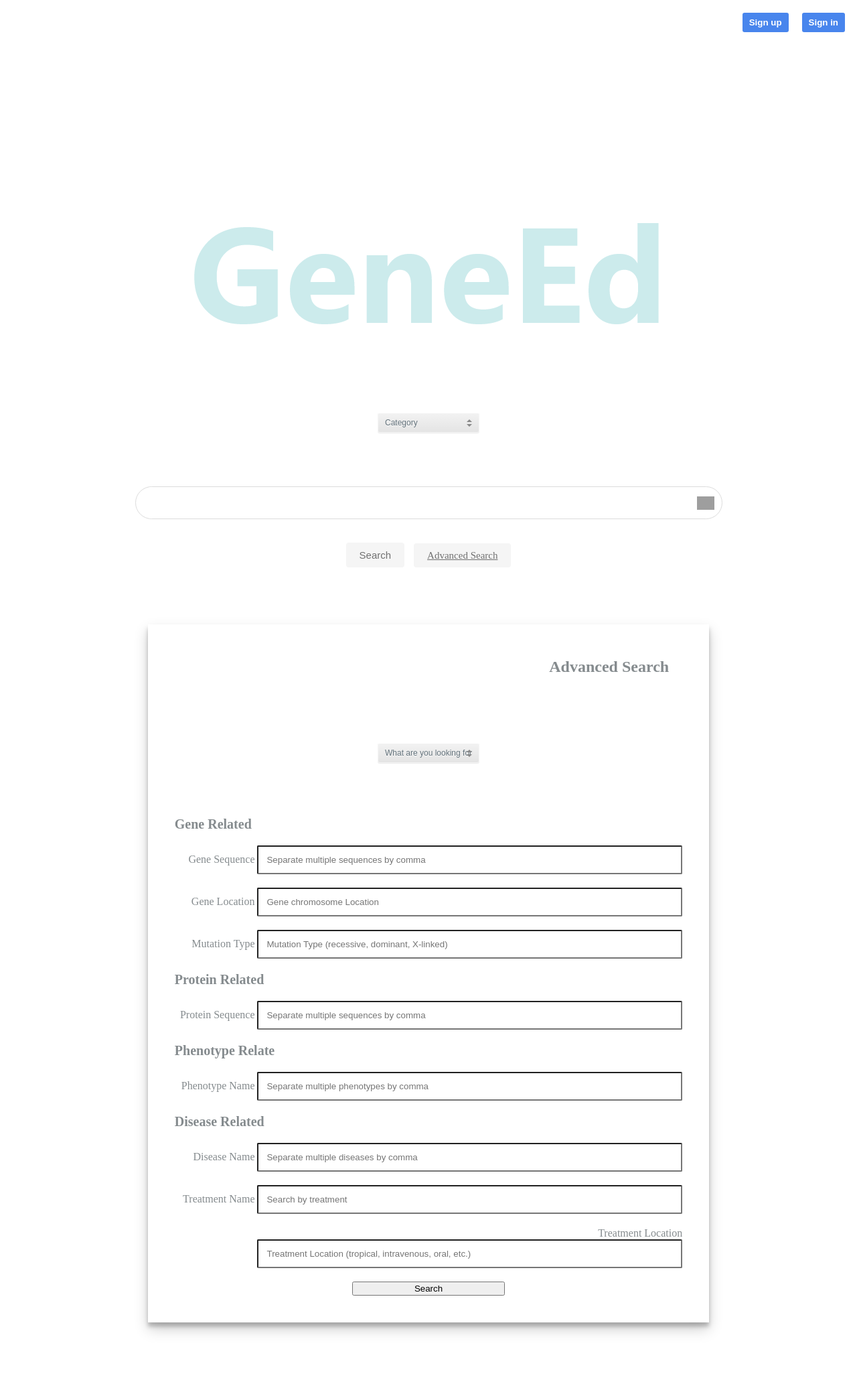
After one commit to xinyu-g/geneEd, a Flask app: page /search/advancedsearch in a window 1280 px wide. The commit adds this page. Shown: the whole page at 67% size. Run offline with Flask 2, Linux system fonts and the light colour scheme; some libraries are stand-ins or nearby versions; grey boxes are pictures that could not be loaded.

Commit message:
add advance search

```diff
--- a/geneEd/search.py
+++ b/geneEd/search.py
@@ -2,6 +2,8 @@ from flask import (
     Blueprint, flash, g, redirect, render_template, request, session, url_for, redirect
 )
 import mysql.connector
+import itertools
+import sys
 
 
 bp = Blueprint('search', __name__, url_prefix='/search')
@@ -27,8 +29,106 @@ def searchSymbol():
         return render_template('search.html')
 
 
-@bp.route('/advanced', methods=('GET','POST'))
+@bp.route('/advancedsearch', methods=('GET','POST'))
 def advanceSearch():
+
     if request.method == 'POST':
-        gseq = request.form['gseq']
-        mtype = request.form['mtype']
+
+        gseq = request.form.get['gseq']
+        mtype = request.form.get['mtype']
+        gloc = request.form.get['gloc']
+        pseq = request.form.get['pseq']
+        dname = request.form.get['dname']
+        tname = request.form.get['tname']
+        tloc = request.form.get['tloc']
+        cnx = mysql.connector.connect(user='root', passwd='root', database='geneEd')
+        cur = cnx.cursor()
+        query = ("SELECT * FROM gene WHERE symbol LIKE '%" + sym + "%'")
+
+    else:
+        return render_template('advancedSearchgeneral.html')
+
+@bp.route('/advancedsearch/gene&inherit', methods=('GET','POST'))
+def advanceSearch2():
+
+    if request.method == 'POST':
+
+        gseq = request.form.getlist('gseq')
+        mtype = request.form.getlist('mtype')
+        print(gseq, file=sys.stderr)
+        print(mtype, file=sys.stderr)
+        cnx = mysql.connector.connect(user='root', passwd='root', database='geneEd')
+        cur = cnx.cursor()
+        lst = []
+        if gseq and mtype:
+            lst = list(itertools.product(gseq, mtype))
+        elif gseq:
+            lst = list(itertools.product(gseq, ['recessive', 'X-linked', 'dominant']))
+
+        print(lst, file=sys.stderr)
+        # query = ("SELECT * FROM gene WHERE symbol LIKE '%" + sym + "%'")
+        query = """
+                SELECT g.symbol, mutationType,
+                ROUND (
+                        (
+                            LENGTH(p.diseaseName)
+                            - LENGTH( REPLACE ( p.diseaseName, "'", "") )
+                        ) / LENGTH("'") / 2
+                    ) AS diseaseCount
+                FROM gene g LEFT JOIN protein p USING (proteinName) LEFT JOIN disease d USING (diseaseName)
+                WHERE g.sequence LIKE "%{}%" AND diseaseName <> "[]" AND mutationType = "{}"
+                """
+        entries = []
+        for g, m in lst:
+            cur.execute(query.format(g,m))
+            entry = [t for t in cur]
+            print(entry, file=sys.stderr)
+            entries = entries + entry
+
+        return render_template('advancedSearchResult2.html', entries=entries)
+
+    else:
+        return render_template('advancedSearch#2.html')
+
+
+
+@bp.route('/advancedsearch/prot&disease', methods=('GET','POST'))
+def advanceSearch3():
+
+    if request.method == 'POST':
+
+        dname = request.form.getlist('dname')
+        mtype = request.form.getlist('mtype')
+        cnx = mysql.connector.connect(user='root', passwd='root', database='geneEd')
+        cur = cnx.cursor()
+        lst = []
+        if dname and mtype:
+            lst = list(itertools.product(dname, mtype))
+        elif dname:
+            lst = list(itertools.product(dname, ['recessive', 'X-linked', 'dominant']))
+
+        print(lst, file=sys.stderr)
+        # query = ("SELECT * FROM gene WHERE symbol LIKE '%" + sym + "%'")
+        query = """
+                SELECT d.diseaseName, COUNT(p.proteinId), t.treatCount
+                FROM protein p NATURAL JOIN disease d,
+                (SELECT d.diseaseName, COUNT(DISTINCT treatmentName) AS treatCount
+                FROM disease d NATURAL JOIN treatment
+                WHERE d.diseaseName <> '[]'
+                GROUP BY d.diseaseName) t
+                WHERE d.diseaseName LIKE '%{}%'
+                AND d.mutationType LIKE '%{}%'
+                AND d.diseaseName = t.diseaseName
+                GROUP BY d.diseaseName
+                """
+        entries = []
+        for d, m in lst:
+            cur.execute(query.format(d,m))
+            entry = [t for t in cur]
+            print(entry, file=sys.stderr)
+            entries = entries + entry
+
+        return render_template('advancedSearchResult3.html', entries=entries)
+
+    else:
+        return render_template('advancedSearch#3.html')
--- a/geneEd/static/style.css
+++ b/geneEd/static/style.css
@@ -1,19 +1,3 @@
-/* html {
-    font-family: sans-serif;
-    padding: 1rem;
-}
-body {
-    max-width: 960px;
-    margin: 0 auto;
-    background: url('src/backgoung.png') repeat 0 0;
-}
-
-h1 {
-    font-family: serif;
-    color: #377ba8;
-    margin: 1rem 0;
-} */
-/* CSS Document */
 
 .container {
     margin: 80px auto;
@@ -166,7 +150,7 @@ li a:hover {
 }
 .bar{
     margin:0 auto;
-    width:575px;
+    width:875px;
     border-radius:30px;
     border:1px solid #dcdcdc;
 }
@@ -180,7 +164,7 @@ li a:hover {
 .searchbar{
     height:45px;
     border:none;
-    width:500px;
+    width:800px;
     font-size:16px;
     outline: none;
 
@@ -213,3 +197,102 @@ li a:hover {
     border:1px solid #4885ed;
     padding: 9px 19px;
 }
+
+#advanced-search-form{
+    background-color: #fff;
+    width: 60%;
+    /* max-width: 900px; */
+    /* margin: 0; */
+    /* display: flex; */
+    padding: 40px;
+    color: #858b8e;
+    /* box-shadow: 6px 6px 6px rgba(0,0,0,0.2); */
+    box-shadow: rgba(0, 0, 0, 0.19) 0px 10px 20px, rgba(0, 0, 0, 0.23) 0px 6px 6px;
+
+}
+
+#advanced-search-form h2{
+    padding-bottom: 20px;
+    margin: 10px 20px;
+    font-size: 24px;
+    text-align: right;
+}
+
+#advanced-search-form h3{
+/*     padding-bottom: 20px; */
+
+/*     margin: 10px 20px; */
+    font-size: 20px;
+    position: relative;
+    text-align: left;
+    display: block;
+}
+
+#advanced-search-form hr{
+    margin-top: 38px;
+    margin-bottom: 54px;
+    margin-left:3px;
+    border: 1px solid #cccccc;
+}
+
+#advanced-search-form .form-group{
+  width: 100%;
+	margin-bottom: 20px;
+
+  /* margin-left:20px; */
+  /* float:right; */
+  text-align: right;
+  position: relative;
+  display: block;
+}
+
+#advanced-search-form .form-control{
+    width: 80%;
+    padding: 12px 12px;
+    height: auto;
+    border-radius: 2px;
+}
+
+#advanced-search-form .radio-inline{
+    margin-left: 10px;
+    margin-right: 10px;
+}
+
+#advanced-search-form .gender{
+    width: 60%;
+    margin-top: 30px;
+    padding-left: 20px;
+    padding-top: 5px;
+    padding-bottom: 5px;
+}
+
+#advanced-search-form .btn{
+    width: 30%;
+    margin: 20px auto 0;
+    display: block;
+    outline: none;
+}
+
+@media screen and (max-width: 800px){
+    #advanced-search-form .form-group{
+        width: 100%;
+        margin-left: 0;
+    }
+
+    #advanced-search-form{
+        margin-top: 0;
+
+    }
+}
+
+
+/* @media screen and (max-width: 560px){
+    #advanced-search-form .form-group{
+        width: 100%;
+        margin-left: 0;
+    }
+
+    #advanced-search-form h2{
+        text-align: center;
+    }
+} */
--- /dev/null
+++ b/geneEd/templates/advancedSearchgeneral.html
@@ -0,0 +1,71 @@
+<!doctype html>
+<title>geneEd</title>
+{% extends 'base.html' %}
+
+{% block blog_usage %}
+    {{ super() }}
+    <div class="container" id="advanced-search-form">
+        <h2>Advanced Search</h2>
+        <!-- <form name='select'>
+
+        </form> -->
+
+        {% block form %}
+        <form method = "post">
+          <section class="container">
+            <div class="dropdown">
+              <select name="select" class="dropdown-select" onchange="location = this.value;">
+                <option selected>What are you looking for</option>
+                <option value="">General</option>
+                <option value="{{url_for ('search.advanceSearch2')}}">Gene and Inheritence Type</option>
+                <option value="{{url_for ('search.advanceSearch3')}}">Disease, Protein and Treatment</option>
+
+              </select>
+
+            </div>
+          </section>
+          <h3>Gene Related</h3>
+          <div class="form-group">
+            <label for="first-name">Gene Sequence</label>
+            <input type="text" class="form-control" placeholder="Separate multiple sequences by comma" id="gseq">
+      <!--       <input type="text" class="form-control" placeholder="Gene Sequence" id="first-name"> -->
+          </div>
+          <div class="form-group">
+            <label for="age">Gene Location</label>
+            <input type="text" class="form-control" placeholder="Gene chromosome Location" id="gloc">
+          </div>
+          <div class="form-group">
+            <label for="last-name">Mutation Type</label>
+            <input type="text" class="form-control" placeholder="Mutation Type (recessive, dominant, X-linked)" id="mtype">
+
+          </div>
+          <h3>Protein Related</h3>
+          <div class="form-group">
+            <label for="country">Protein Sequence</label>
+            <input type="text" class="form-control" placeholder="Separate multiple sequences by comma" id="pseq">
+          </div>
+          <h3>Phenotype Relate</h3>
+          <div class="form-group">
+            <label for="email">Phenotype Name</label>
+            <input type="email" class="form-control" placeholder="Separate multiple phenotypes by comma" id="ptype">
+          </div>
+          <h3>Disease Related</h3>
+          <div class="form-group">
+            <label for="number">Disease Name</label>
+            <input type="text" class="form-control" placeholder="Separate multiple diseases by comma" id="dname">
+          </div>
+          <div class="form-group">
+            <label for="category">Treatment Name</label>
+            <input type="text" class="form-control" placeholder="Search by treatment" id="tname">
+          </div>
+          <div class="form-group">
+            <label for="education">Treatment Location</label>
+            <input type="text" class="form-control" placeholder="Treatment Location (tropical, intravenous, oral, etc.)" id="tloc">
+          </div>
+
+          <div class="clearfix"></div>
+          <button type="submit" class="btn btn-info btn-lg btn-responsive" id="search"> <span class="glyphicon glyphicon-search"></span> Search</button>
+        </form>
+        {% endblock %}
+      </div>
+{% endblock %}
--- a/geneEd/templates/base.html
+++ b/geneEd/templates/base.html
@@ -49,7 +49,8 @@
       </div>
       <div class="buttons">
         <button class="button" type="submit" value='Search'>Search</button>
-        <button class="button" type="button">I'm Feeling Lucky</button>
+        <!-- <button class="button" type="submit" value='/search/advancedsearch'>Advanced Search</button> -->
+        <a class="button" href='/search/advancedsearch'>Advanced Search</a>
        </div>
 
     </form>
--- a/geneEd/templates/search.html
+++ b/geneEd/templates/search.html
@@ -23,7 +23,7 @@
   </div>
   <div class="buttons">
     <button class="button" type="submit" value='Search'>Search</button>
-    <button class="button" type="button">I'm Feeling Lucky</button>
+    <a class="button" href='/search/advancedsearch'>Advanced Search</a>
    </div>
 
 </form>
```
Also changed, not shown: geneEd/templates/advancedSearch#2.html (added, +44 -0 lines), geneEd/templates/advancedSearch#3.html (added, +42 -0 lines), geneEd/templates/advancedSearchResult2.html (added, +63 -0 lines), geneEd/templates/advancedSearchResult3.html (added, +59 -0 lines), geneEd/templates/searchresults.html (+5 -2 lines).
